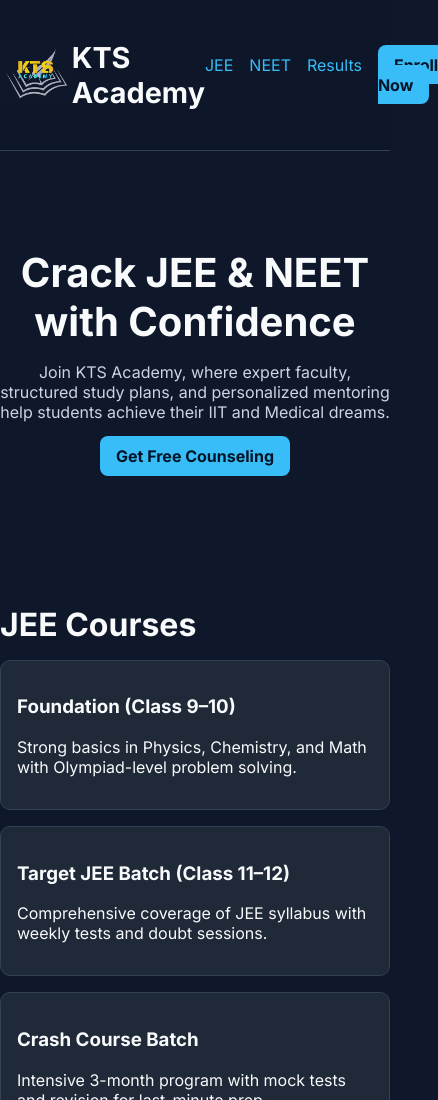
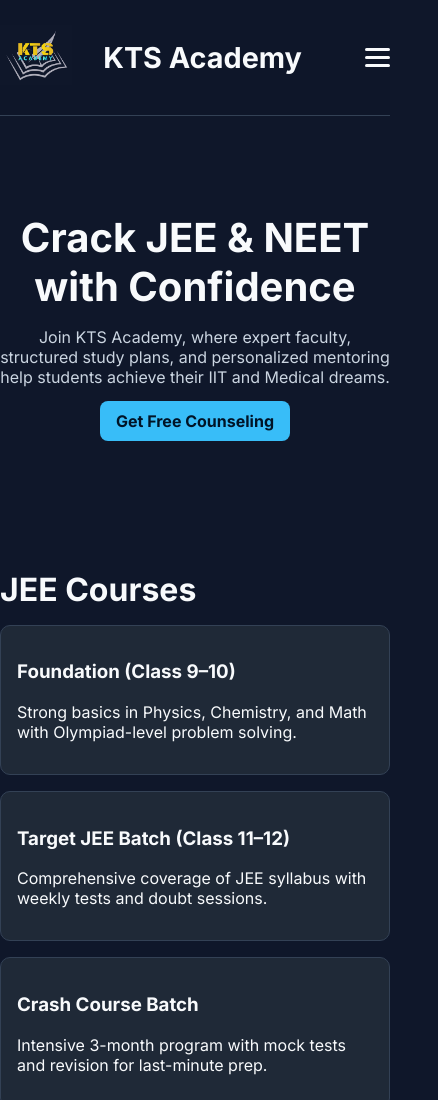
Before and after one commit to prince-sharma-1/kts, a plain HTML site: page index.html in a window 390 px wide. Shown: the top 1100 px of the page, 438 px wide, since content can reach past the window. Drawn offline with Linux system fonts and the light colour scheme.

Commit message:
new hamburger icon

````diff
--- a/index.html
+++ b/index.html
@@ -45,7 +45,54 @@
     @media(max-width:768px){ .grid-3,.stats{grid-template-columns:1fr;} }
     .logo-container{flex-shrink: 0;}
     .logo {  height: 60px;  width: auto;}
+    /* Hamburger styles */
+.hamburger {
+  display: none;
+  flex-direction: column;
+  cursor: pointer;
+  gap: 5px;
+}
 
+.hamburger span {
+  height: 3px;
+  width: 25px;
+  background: var(--text);
+  border-radius: 2px;
+  transition: 0.3s;
+}
+
+/* Mobile menu */
+@media(max-width:768px){
+  nav ul {
+    position: absolute;
+    top: 70px;
+    right: 0;
+    background: var(--card);
+    flex-direction: column;
+    width: 200px;
+    height: 0;
+    overflow: hidden;
+    transition: height 0.3s ease;
+    border-radius: 8px;
+  }
+
+  nav ul.open {
+    height: 180px; /* enough for your 4 links */
+  }
+
+  .hamburger {
+    display: flex;
+  }
+}
+.hamburger.active span:nth-child(1) {
+  transform: rotate(45deg) translate(5px, 5px);
+}
+.hamburger.active span:nth-child(2) {
+  opacity: 0;
+}
+.hamburger.active span:nth-child(3) {
+  transform: rotate(-45deg) translate(6px, -6px);
+}
 
   </style>
 </head>
@@ -64,6 +111,13 @@
           <li><a href="#contact" class="cta">Enroll Now</a></li>
         </ul>
       </nav>
+      <!-- Hamburger Icon -->
+<div class="hamburger">
+  <span></span>
+  <span></span>
+  <span></span>
+</div>
+
     </div>
   </header>
 
@@ -210,9 +264,17 @@
     <p>© <span id="year"></span> KTS Academy. All rights reserved.</p>
   </footer>
 
-  <script>
-    document.getElementById('year').textContent = new Date().getFullYear();
-  </script>
+<script>
+  document.getElementById('year').textContent = new Date().getFullYear();
+
+  const hamburger = document.querySelector(".hamburger");
+  const navLinks = document.querySelector("nav ul");
+
+  hamburger.addEventListener("click", () => {
+    navLinks.classList.toggle("open");
+    // Animate hamburger into "X"
+    hamburger.classList.toggle("active");
+  });
+</script>
 </body>
 </html>
-```
````
